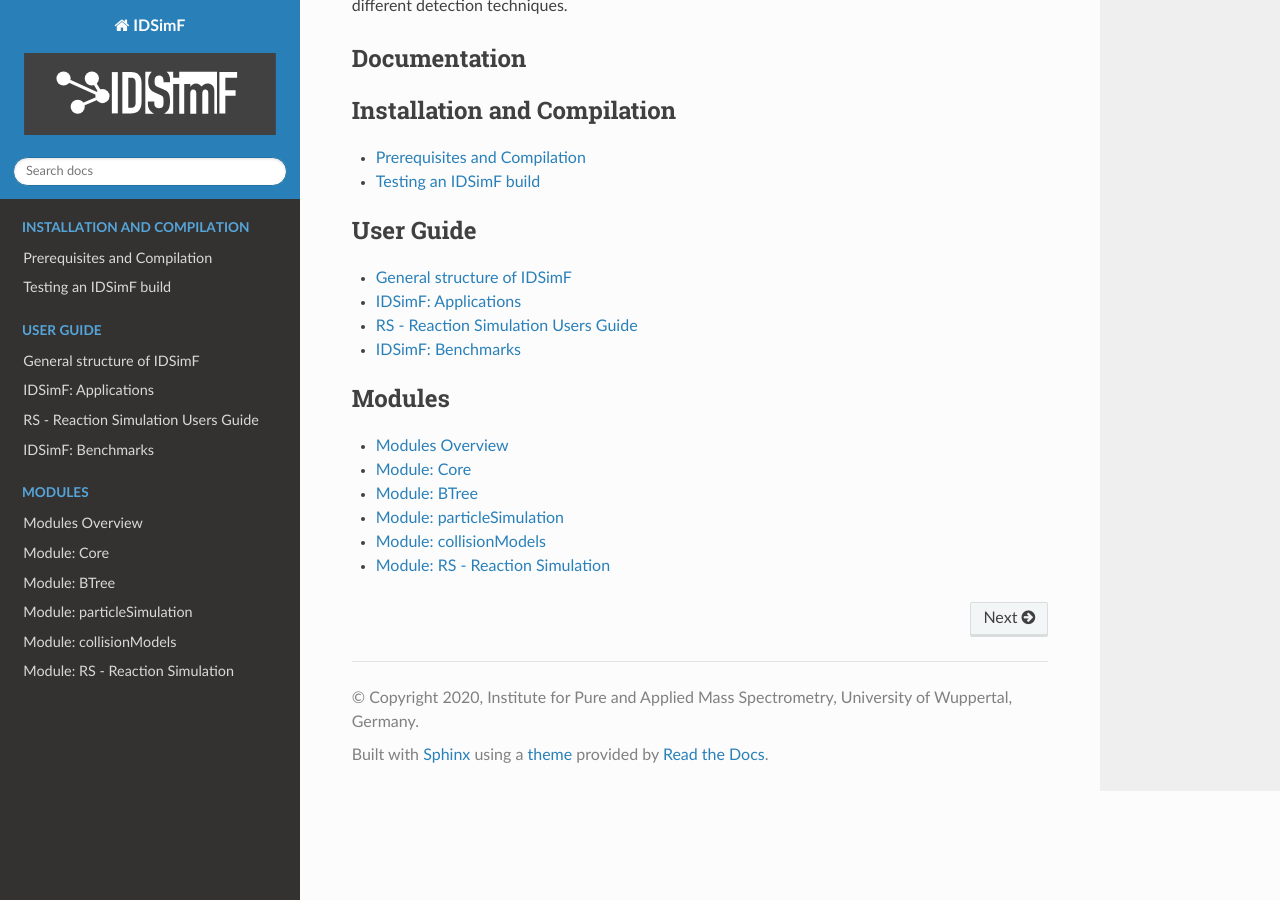
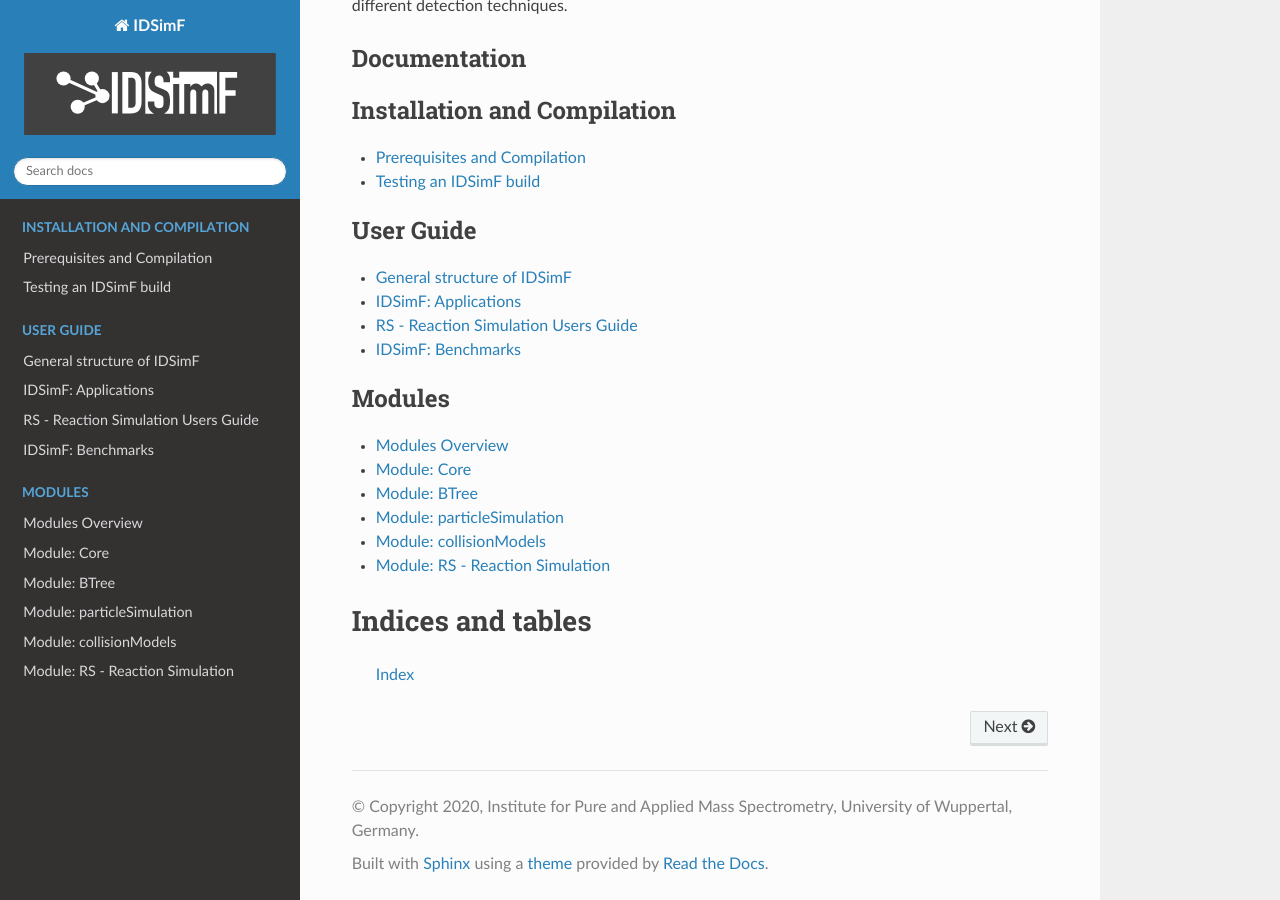
Before and after one commit to IPAMS/IDSimF, a Sphinx documentation site: the page built from documentation/index.rst, in a window 1280 px wide and 900 px high, scrolled down 2091 px. Built offline with Sphinx 7.4.7 and the Read the Docs theme 2.0.0, drawn with Linux system fonts in a browser that asks for light colours.

Commit message:
Adds link to general index to main page of documentation

```diff
--- a/documentation/index.rst
+++ b/documentation/index.rst
@@ -99,3 +99,10 @@
    modules/particlesimulation
    modules/collisionmodels
    modules/rs
+
+
+==================
+Indices and tables
+==================
+
+   :ref:`genindex`
```
